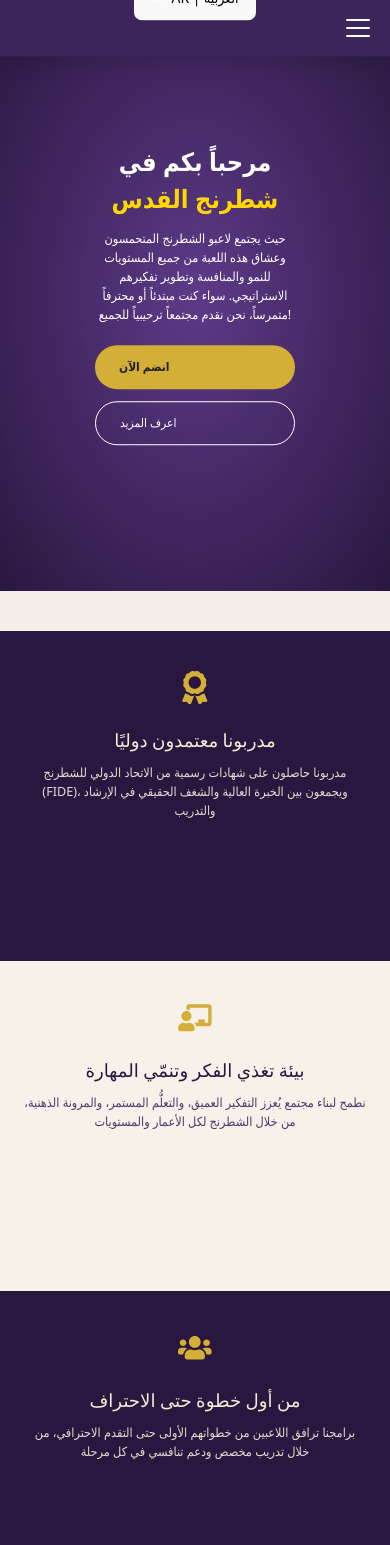
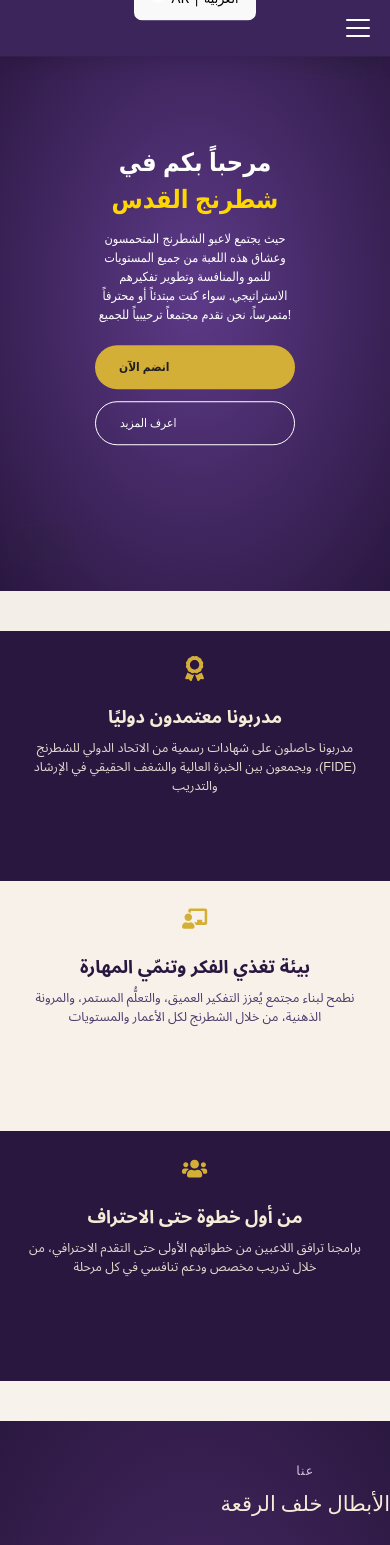
Before and after one commit to amman1910/levelup-school-chess, a React (Vite) app in the folder chess-app/: page / in a window 390 px wide. Shown: the top 1545 px of the page. Built offline with nearby package versions, Linux system fonts and the light colour scheme; no server answers; the database is empty; grey boxes are pictures that could not be loaded.

Commit message:
Refactor: cleaned up CSS files, organized rules, and removed unused styles

```diff
--- a/chess-app/src/components/Guest/TestimonialsSection/TestimonialsSection.jsx
+++ b/chess-app/src/components/Guest/TestimonialsSection/TestimonialsSection.jsx
@@ -1,5 +1,5 @@
 import React from 'react';
-import { useTranslation } from 'react-i18next'; // הוספת useTranslation
+import { useTranslation } from 'react-i18next';
 import './TestimonialsSection.css';
 
 import hadeelImg from '../../../assets/Hall-of-fame/hall_hadeel.png';
@@ -11,9 +11,18 @@ import jameelImg from '../../../assets/success-stories/success_jameel.jpg';
 import hossamImg from '../../../assets/success-stories/success_hossam.jpg';
 import noamanImg from '../../../assets/success-stories/success_noaman.png';
 
+/**
+ * TestimonialsSection Component
+ * Displays testimonials and success stories with background image and parallax effect
+ * Features horizontal scrolling cards and RTL/LTR language support
+ */
 const TestimonialsSection = () => {
-  const { t } = useTranslation(); // הוספת hook לתרגום
+  const { t, i18n } = useTranslation();
 
+  // Check if current language is Arabic for RTL layout
+  const isRTL = i18n.language === 'ar';
+
+  // Testimonials data with translation keys
   const testimonials = [
     {
       name: t('testimonials.items.hadeel.name'),
@@ -35,6 +44,7 @@ const TestimonialsSection = () => {
     },
   ];
 
+  // Success stories data with translation keys
   const stories = [
     {
       name: t('successStories.items.jameel.name'),
@@ -57,19 +67,24 @@ const TestimonialsSection = () => {
   ];
 
   return (
-    <section id="testimonials"
-      className="testimonials-section"
+    <section
+      id="testimonials"
+      className={`testimonials-section ${isRTL ? 'rtl' : 'ltr'}`}
       style={{ backgroundImage: `url(${bgImage})` }}
     >
+      {/* Background overlay */}
       <div className="testimonials-overlay" />
+
       <div className="testimonials-content">
+        {/* Testimonials section header */}
         <div className="testimonials-header">
           <p className="testimonials-title">{t('testimonials.sectionLabel')}</p>
           <h2 className="testimonials-subtitle">
-            {t('testimonials.titleLine1')}<br />{t('testimonials.titleLine2')}
+          {t('testimonials.titleLine1')}
           </h2>
         </div>
 
+        {/* Testimonials cards container */}
         <div className="testimonials-container">
           {testimonials.map((item, index) => (
             <div className="testimonial-card" key={index}>
@@ -87,12 +102,14 @@ const TestimonialsSection = () => {
           ))}
         </div>
 
+        {/* Success stories section */}
         <div id="success-stories" className="success-stories">
           <div className="success-header">
             <p className="success-section-label">{t('successStories.sectionLabel')}</p>
             <h2 className="success-title">{t('successStories.title')}</h2>
           </div>
 
+          {/* Success stories cards container */}
           <div className="success-cards-container">
             {stories.map((story, index) => (
               <div className="success-card" key={index}>
--- a/chess-app/src/components/Guest/WhyShah2Range/WhyShah2Range.css
+++ b/chess-app/src/components/Guest/WhyShah2Range/WhyShah2Range.css
@@ -1,3 +1,5 @@
+/* ========== Main WhyShah2Range Section Styles ========== */
+
 .why-cards-section {
   background: linear-gradient(to bottom, #f3efe8 0%, #f7f3ec 100%);
   padding: 100px 20px;
@@ -12,6 +14,7 @@
   margin: 0 auto;
 }
 
+/* Card styling */
 .why-card {
   flex: 1 1 300px;
   padding: 40px 24px;
@@ -37,6 +40,7 @@
   color: #D4AF37;
 }
 
+/* Light theme card */
 .why-card.light {
   background-color: #f8f1e9;
   color: #2a1740;
@@ -50,6 +54,249 @@
   color: #4d3a6d;
 }
 
+/* Dark theme card */
 .why-card.dark {
   background-color: #2a1740;
 }
+
+/* ========== RTL Support ========== */
+
+/* RTL styles for Arabic language */
+[dir="rtl"] .why-cards-section {
+  text-align: right;
+}
+
+[dir="rtl"] .why-card {
+  text-align: center;
+}
+
+[dir="rtl"] .why-card h3 {
+  text-align: center;
+  font-family: 'Tajawal', 'Amiri', 'Noto Sans Arabic', serif;
+}
+
+[dir="rtl"] .why-card p {
+  text-align: center;
+  font-family: 'Tajawal', 'Amiri', 'Noto Sans Arabic', Arial, sans-serif;
+}
+
+/* LTR styles for English language */
+[dir="ltr"] .why-cards-section {
+  text-align: left;
+}
+
+[dir="ltr"] .why-card {
+  text-align: center;
+}
+
+[dir="ltr"] .why-card h3 {
+  text-align: center;
+}
+
+[dir="ltr"] .why-card p {
+  text-align: center;
+}
+
+/* ========== RESPONSIVE DESIGN ========== */
+
+/* Large screens (desktops) */
+@media (min-width: 1200px) {
+  .why-cards-section {
+    padding: 120px 40px;
+  }
+
+  .why-card {
+    flex: 1 1 350px;
+    padding: 50px 30px;
+    min-height: 380px;
+  }
+
+  .why-card h3 {
+    font-size: 1.8rem;
+  }
+
+  .why-card p {
+    font-size: 1.1rem;
+  }
+
+  .why-icon {
+    font-size: 2.8rem;
+  }
+}
+
+/* Tablets (768px - 1024px) */
+@media (max-width: 1024px) {
+  .why-cards-section {
+    padding: 80px 30px;
+  }
+
+  .why-cards-container {
+    max-width: 900px;
+    gap: 20px;
+  }
+
+  .why-card {
+    flex: 1 1 280px;
+    padding: 35px 20px;
+    min-height: 300px;
+  }
+
+  .why-card h3 {
+    font-size: 1.4rem;
+    margin: 14px 0 10px;
+  }
+
+  .why-card p {
+    font-size: 0.95rem;
+    line-height: 1.6;
+  }
+
+  .why-icon {
+    font-size: 2.2rem;
+  }
+}
+
+/* Small tablets (768px) */
+@media (max-width: 768px) {
+  .why-cards-section {
+    padding: 60px 20px;
+  }
+
+  .why-cards-container {
+    flex-direction: column;
+    align-items: center;
+    gap: 0;
+    max-width: 500px;
+  }
+
+  .why-card {
+    flex: none;
+    width: 100%;
+    max-width: 450px;
+    padding: 30px 25px;
+    min-height: 280px;
+  }
+
+  .why-card h3 {
+    font-size: 1.3rem;
+    margin: 12px 0 8px;
+  }
+
+  .why-card p {
+    font-size: 0.9rem;
+    line-height: 1.5;
+  }
+
+  .why-icon {
+    font-size: 2rem;
+  }
+}
+
+/* Mobile phones (480px and below) */
+@media (max-width: 480px) {
+  .why-cards-section {
+    padding: 40px 15px;
+  }
+
+  .why-cards-container {
+    max-width: 100%;
+    gap: 0;
+  }
+
+  .why-card {
+    width: 100%;
+    max-width: 100%;
+    padding: 25px 20px;
+    min-height: 250px;
+  }
+
+  .why-card h3 {
+    font-size: 1.2rem;
+    margin: 10px 0 8px;
+    line-height: 1.3;
+  }
+
+  .why-card p {
+    font-size: 0.85rem;
+    line-height: 1.4;
+    margin: 0;
+  }
+
+  .why-icon {
+    font-size: 1.8rem;
+    margin-bottom: 8px;
+  }
+}
+
+/* Extra small phones (320px and below) */
+@media (max-width: 320px) {
+  .why-cards-section {
+    padding: 30px 10px;
+  }
+
+  .why-card {
+    padding: 20px 15px;
+    min-height: 220px;
+  }
+
+  .why-card h3 {
+    font-size: 1.1rem;
+    margin: 8px 0 6px;
+  }
+
+  .why-card p {
+    font-size: 0.8rem;
+    line-height: 1.3;
+  }
+
+  .why-icon {
+    font-size: 1.6rem;
+    margin-bottom: 6px;
+  }
+}
+
+/* RTL responsive adjustments */
+@media (max-width: 768px) {
+  [dir="rtl"] .why-card h3 {
+    text-align: center;
+  }
+
+  [dir="rtl"] .why-card p {
+    text-align: center;
+  }
+}
+
+@media (max-width: 480px) {
+  [dir="rtl"] .why-card h3 {
+    text-align: center;
+    line-height: 1.4;
+  }
+
+  [dir="rtl"] .why-card p {
+    text-align: center;
+    line-height: 1.5;
+  }
+}
+
+/* Smooth transitions */
+.why-card,
+.why-card h3,
+.why-card p {
+  transition: all 0.3s ease;
+}
+
+/* Hover effects for larger screens */
+@media (min-width: 769px) {
+  .why-card:hover {
+    transform: translateY(-5px);
+    box-shadow: 0 10px 25px rgba(0, 0, 0, 0.1);
+  }
+
+  .why-card.light:hover {
+    box-shadow: 0 10px 25px rgba(42, 23, 64, 0.15);
+  }
+
+  .why-card.dark:hover {
+    box-shadow: 0 10px 25px rgba(212, 175, 55, 0.2);
+  }
+}
--- a/chess-app/src/components/Guest/WhyShah2Range/WhyShah2Range.jsx
+++ b/chess-app/src/components/Guest/WhyShah2Range/WhyShah2Range.jsx
@@ -1,30 +1,72 @@
 import React from 'react';
-import { useTranslation } from 'react-i18next'; // הוספת useTranslation
+import { useTranslation } from 'react-i18next';
 import './WhyShah2Range.css';
 import { FaAward, FaChalkboardTeacher, FaUsers } from 'react-icons/fa';
 
+/**
+ * WhyShah2Range Component
+ * Displays three feature cards highlighting the key benefits and features
+ * Features RTL text handling for Arabic content and responsive design
+ */
 const WhyShah2Range = () => {
-  const { t } = useTranslation(); // הוספת hook לתרגום
+  const { t, i18n } = useTranslation();
+
+  // Check if current language is Arabic for RTL layout
+  const isRTL = i18n.language === 'ar';
+
+  /**
+   * Fix Arabic text mixed with HTML entities for proper RTL display
+   * @param {string} text - Text to fix
+   * @returns {string} Fixed text with proper RTL markers
+   */
+  const fixArabicTextWithHTML = (text) => {
+    if (!isRTL) return text;
+
+    return text
+      .replace(/(\([A-Z]+\))/g, '&rlm;$1&rlm;') // RLM HTML entities for parentheses
+      .replace(/([A-Z]{2,})/g, '&rlm;$1&rlm;'); // Fix for English words like FIDE
+  };
 
   return (
-    <section className="why-cards-section" id="why-shah2range">
+    <section className={`why-cards-section ${isRTL ? 'rtl' : 'ltr'}`} id="why-shah2range">
       <div className="why-cards-container">
+        {/* FIDE Coaches card */}
         <div className="why-card dark">
           <FaAward className="why-icon" />
           <h3>{t('whyShah2Range.items.fideCoaches.title')}</h3>
-          <p>{t('whyShah2Range.items.fideCoaches.description')}</p>
+          <p
+            dir={isRTL ? 'rtl' : 'ltr'}
+            style={{textAlign: 'center', direction: isRTL ? 'rtl' : 'ltr'}}
+            dangerouslySetInnerHTML={{
+              __html: fixArabicTextWithHTML(t('whyShah2Range.items.fideCoaches.description'))
+            }}
+          />
         </div>
 
+        {/* Vision & Growth card */}
         <div className="why-card light">
           <FaChalkboardTeacher className="why-icon" />
           <h3>{t('whyShah2Range.items.visionGrowth.title')}</h3>
-          <p>{t('whyShah2Range.items.visionGrowth.description')}</p>
+          <p
+            dir={isRTL ? 'rtl' : 'ltr'}
+            style={{textAlign: 'center', direction: isRTL ? 'rtl' : 'ltr'}}
+            dangerouslySetInnerHTML={{
+              __html: fixArabicTextWithHTML(t('whyShah2Range.items.visionGrowth.description'))
+            }}
+          />
         </div>
 
+        {/* Beginner to Advanced card */}
         <div className="why-card dark">
           <FaUsers className="why-icon" />
           <h3>{t('whyShah2Range.items.beginnerToAdvanced.title')}</h3>
-          <p>{t('whyShah2Range.items.beginnerToAdvanced.description')}</p>
+          <p
+            dir={isRTL ? 'rtl' : 'ltr'}
+            style={{textAlign: 'center', direction: isRTL ? 'rtl' : 'ltr'}}
+            dangerouslySetInnerHTML={{
+              __html: fixArabicTextWithHTML(t('whyShah2Range.items.beginnerToAdvanced.description'))
+            }}
+          />
         </div>
       </div>
     </section>
--- a/chess-app/src/i18n/i18n.js
+++ b/chess-app/src/i18n/i18n.js
@@ -16,29 +16,31 @@ const resources = {
 };
 
 i18n
-  // detect user language
+  // Detect user language
   .use(LanguageDetector)
-  // pass the i18n instance to react-i18next.
+  // Pass the i18n instance to react-i18next
   .use(initReactI18next)
-  // init i18next
+  // Initialize i18next
   .init({
     resources,
-    lng: 'ar', // default language changed to Arabic
-    fallbackLng: 'ar', // fallback language changed to Arabic
-    debug: false, // set to true for debugging
+    lng: 'ar', // Default language set to Arabic
+    fallbackLng: 'ar', // Fallback language set to Arabic
+    debug: false, // Set to true for debugging
 
     interpolation: {
       escapeValue: false // React already does escaping
     },
 
     detection: {
-      // options for language detection
+      // Options for language detection
       order: ['localStorage', 'navigator', 'htmlTag'],
       caches: ['localStorage'],
     }
   });
 
-// פונקציה לעדכון כיוון הטקסט
+/**
+ * Function to update text direction based on language
+ */
 i18n.on('languageChanged', (lng) => {
   document.documentElement.dir = lng === 'ar' ? 'rtl' : 'ltr';
   document.documentElement.lang = lng;
```
